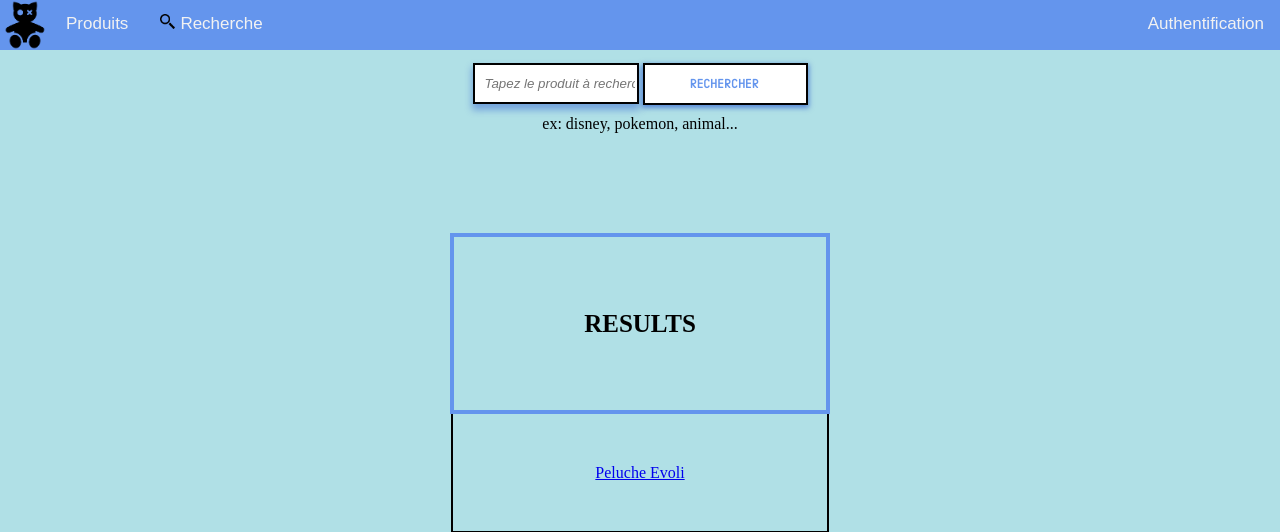
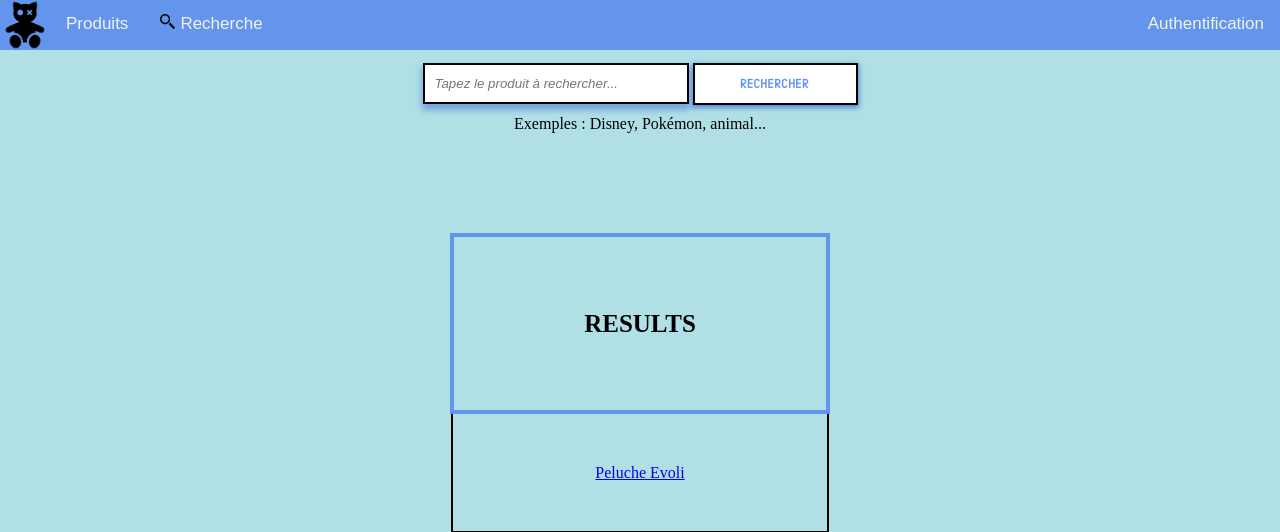
Before and after one commit to mabooyaDlespace/siteDeVenteDePeluche_TechnoWeb, a PHP site: the page made by search.php in a window 1280 px wide. Shown: the top 532 px of the page. Run offline with PHP 8.4, Linux system fonts and the light colour scheme; data comes from the database, SQL or seed files in the repository; some libraries are stand-ins or nearby versions.

Commit message:
Modification de search.php

```diff
--- a/search.php
+++ b/search.php
@@ -23,14 +23,14 @@
             #$id = $donnees['productid'];
         ?>
 
-        <div id="myheader" ></div>
-        <form action="search.php" method="get">
+<div id="myheader" ></div>
+        <form action="/search.php" method="get">
 
-            <input type="text" placeholder="Tapez le produit à rechercher" name="query">
+            <input id="searchbar" type="text" placeholder="Tapez le produit à rechercher...">
             <input type="submit" value="Rechercher">
 
         </form>
-        <span id="ex">ex: disney, pokemon, animal...</span>
+        <span id="ex">Exemples : Disney, Pokémon, animal...</span>
 
         <table>
             <th>RESULTS</th>
```
